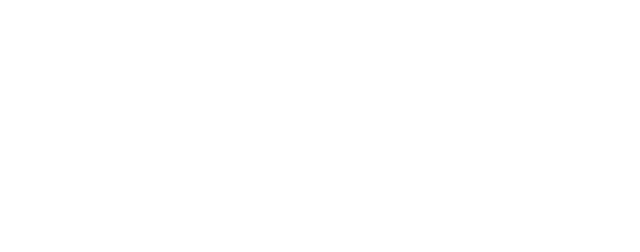
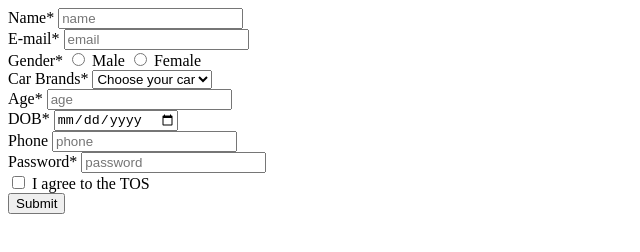
Before and after one commit to acciojob/signup-form-car-Subkabg, a website: page main.html in a window 1280 px wide. Shown: the whole page, without its empty margins (0-640 px from the left). Drawn offline with Linux system fonts and the light colour scheme.

Commit message:
created a submission

```diff
--- a/main.html
+++ b/main.html
@@ -10,7 +10,42 @@
 	<!-- the entire body must be written by student -->
     <script type="text/javascript" src="./script.js">
 </script>
-
+<form method= "POST">
+	<div>
+	<label for="Name">Name*</label>
+		<input type="text" id="name" name="name" placeholder="name" required>
+	<br>
+		<label for="email">E-mail*</label>
+		<input type="email" id="email" name="email" placeholder="email" required>
+		<br>
+		<label for="gender">Gender*</label>
+		<input type="radio" id="gender_m" name=gender value="male" required>
+		<label for="male">Male</label>
+		<input type="radio" id="gender_f" name=gender value="female" required>
+		<label for="female">Female</label>
+		<br>
+		<label for="car">Car Brands*</label>
+		<select id="cars" name="car" required>
+			<option value = "">Choose your car</option>
+			 <option value="BMW">BMW</option>
+             <option value="Audi">Audi</option>
+            <option value="Mercedez">Mercedez</option>
+		</select>
+		<br>
+	<label for="age">Age*</label>
+		<input type="number" id="age" name="age" placeholder="age" required>
+		<br>
+		<label for="dob">DOB*</label>
+		<input type="date" id="dob" name="dob" required>
+		<br>
+		<label for="phone">Phone</label>
+		<input type="tel" id="phone" name="phone" placeholder="phone">
+		<br>
+		<label for="password">Password*</label>
+		<input type="password" id="password" name="password" placeholder="password" required>
+		<br>
+		<input type="checkbox" required> I agree to the TOS <br>
+		<button type="submit" value="submit">Submit
 </body>
 
 </html>
```
